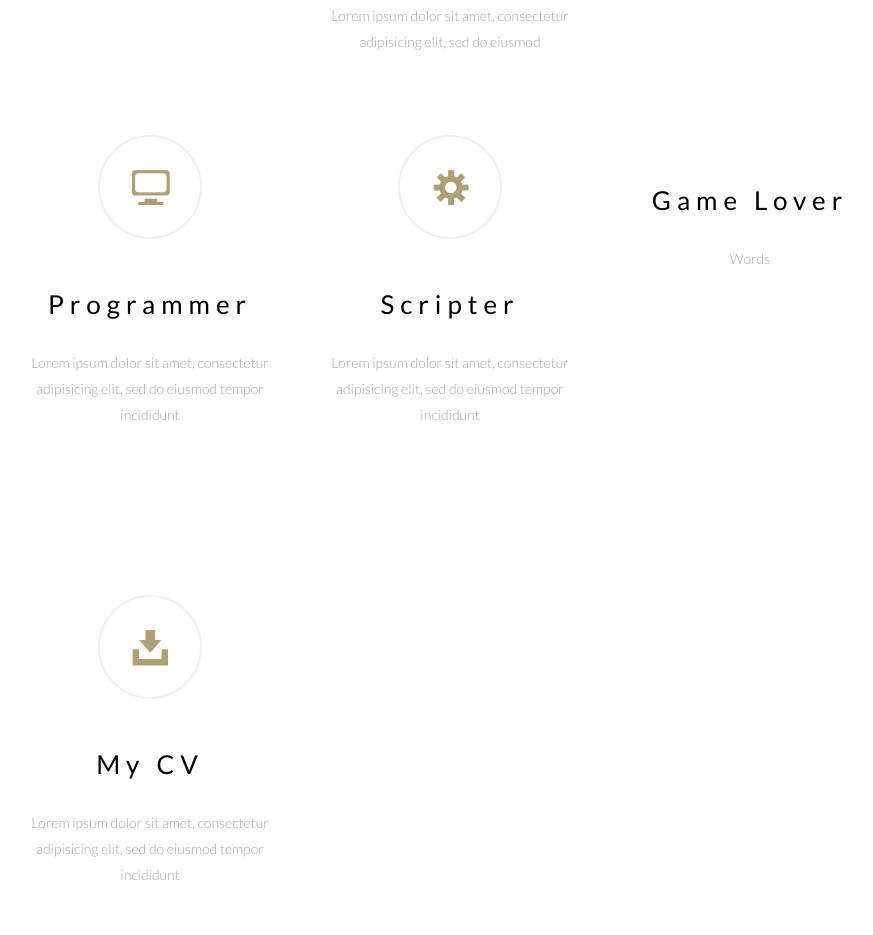
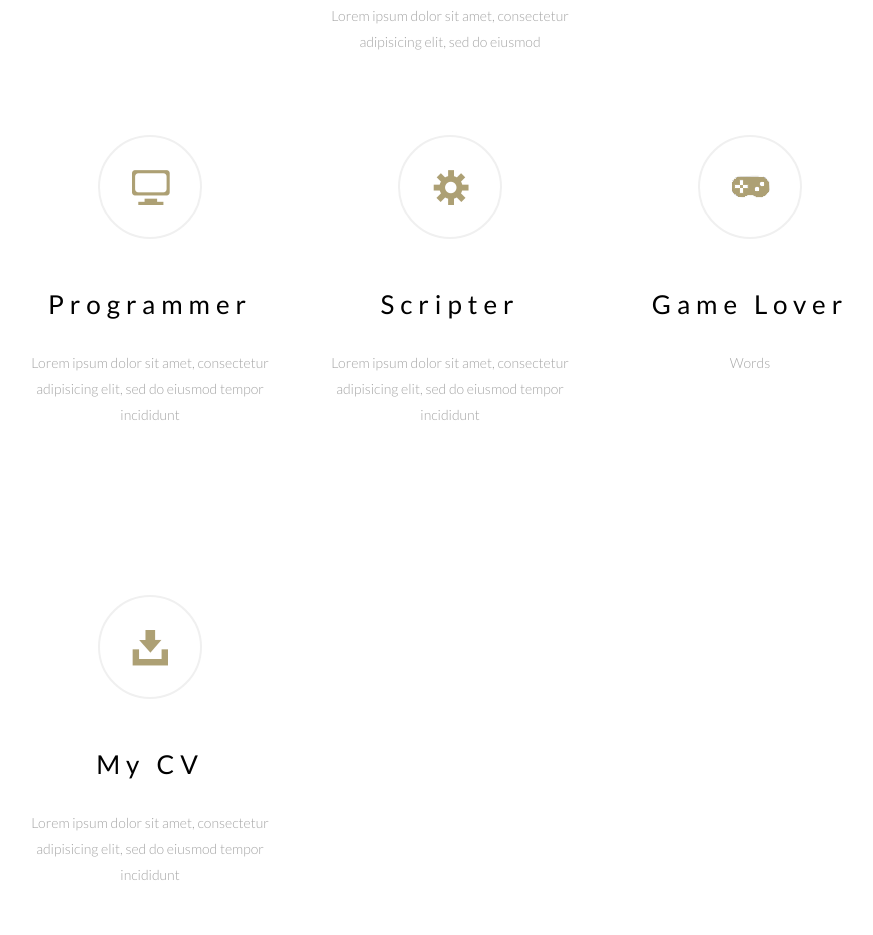
Before and after one commit to Tilley661/KieranBond.github.io, a plain HTML site: page api.html in a window 1280 px wide. Shown: the part 1090-2025 px from the top of the page, without its empty margins (190-1063 px from the left). Drawn offline with Linux system fonts and the light colour scheme.

Commit message:
Updated .html, had typo.

```diff
--- a/api.html
+++ b/api.html
@@ -133,7 +133,7 @@
 
 	  <div class="column-three">
 
-		<div class=circle-three"></div>
+		<div class="circle-three"></div>
 
 			<h2>Game Lover</h2>
 			<p> Words </p>
```
Also changed, not shown: index.html (+1 -1 lines).
